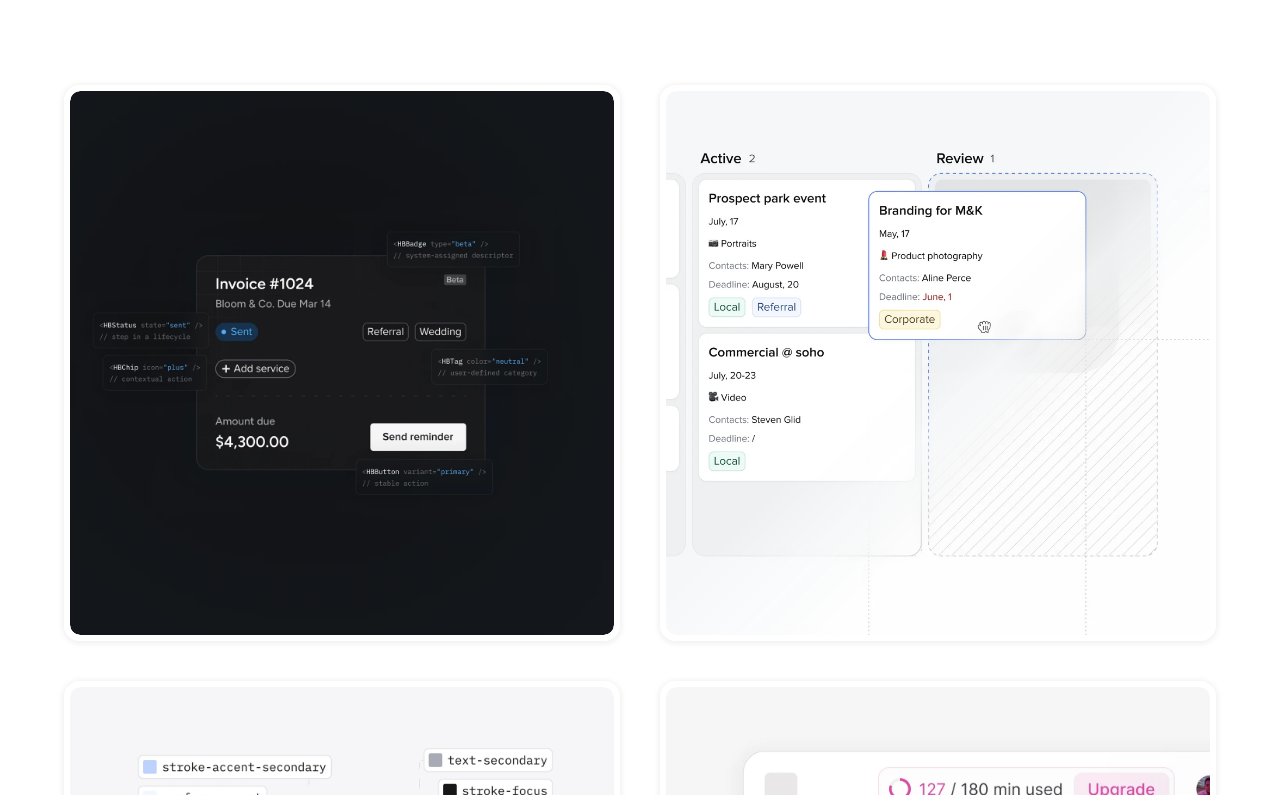
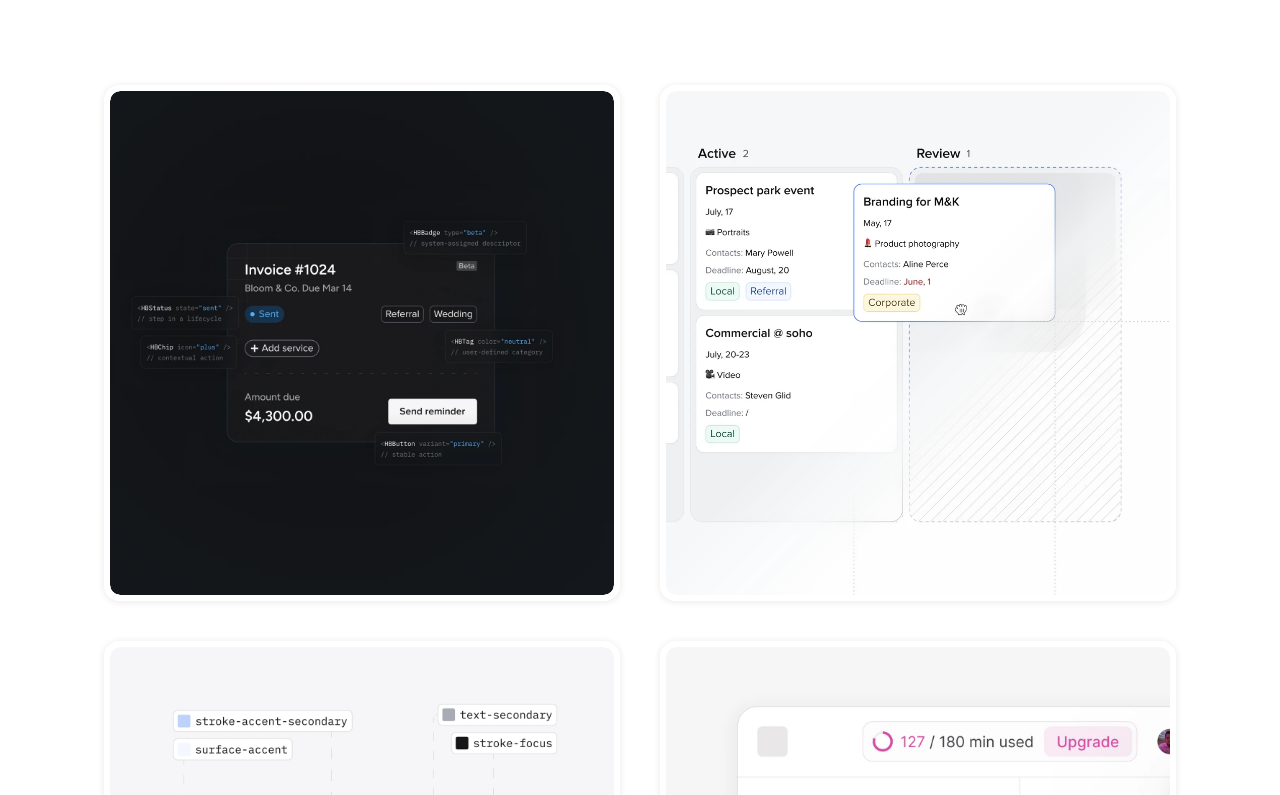
Before and after one commit to Camielvdb/portfolio, a plain HTML site: page index.html in a window 1280 px wide. Shown: the part 195-990 px from the top of the page. Drawn offline with Linux system fonts and the light colour scheme.

Commit message:
Narrower main column: 1200px for title, grid, In short and footer (#27)
Claude-Session: https://claude.ai/code/session_01Kr3zBuQgzZSPmBSV5n6Swi

Co-authored-by: Claude <noreply@anthropic.com>

```diff
--- a/custom.css
+++ b/custom.css
@@ -1351,3 +1351,20 @@ button,
 input {
   font-family: -apple-system, BlinkMacSystemFont, "SF Pro Text", Inter, "Segoe UI", Roboto, sans-serif;
 }
+
+/* Narrower main column: title, grid, In short and footer share one max width. */
+.titlesection,
+.work,
+.skills,
+.footer {
+  max-width: 1200px;
+  margin-left: auto;
+  margin-right: auto;
+}
+
+@media screen and (min-width: 992px) {
+  .footer {
+    padding-left: 64px;
+    padding-right: 64px;
+  }
+}
```
